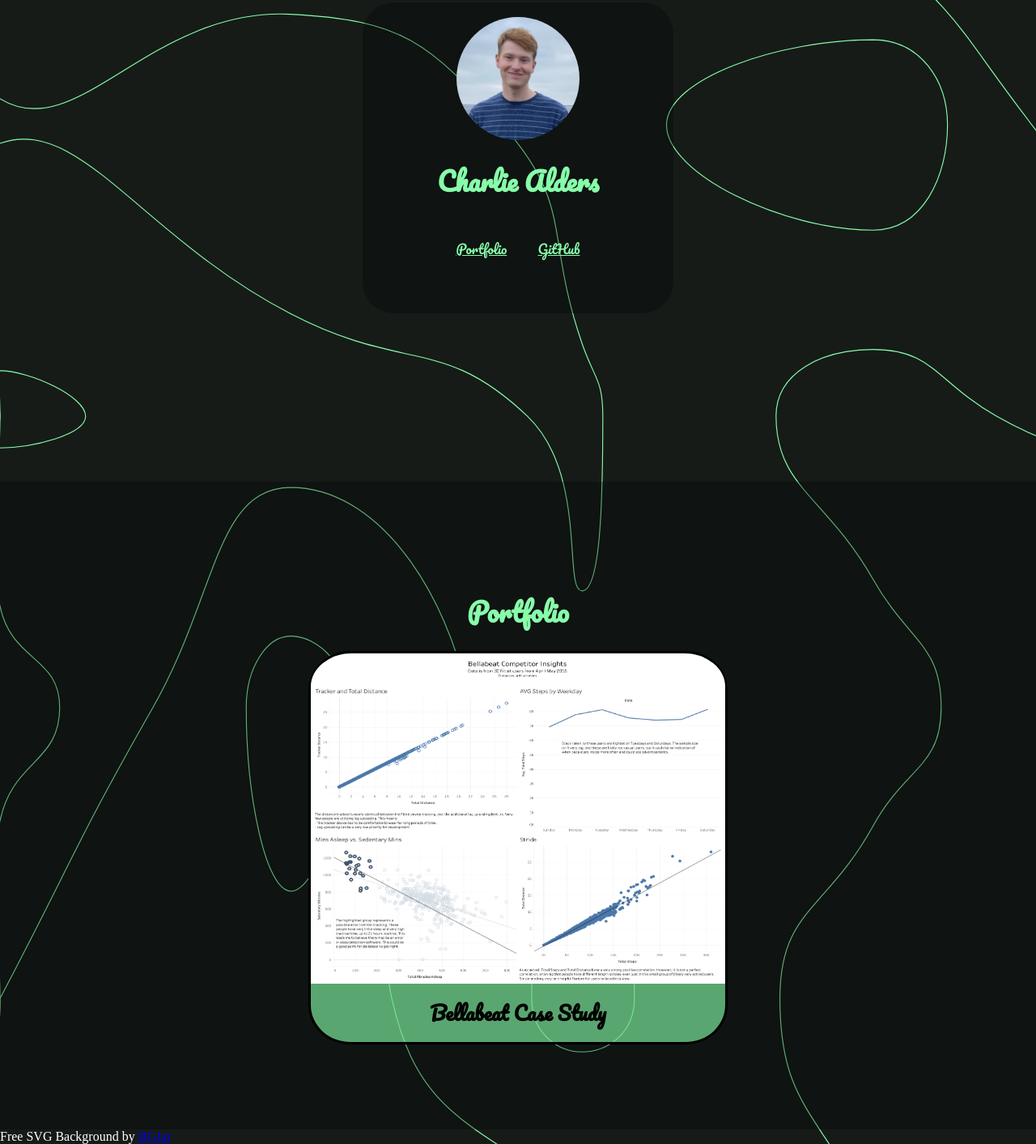
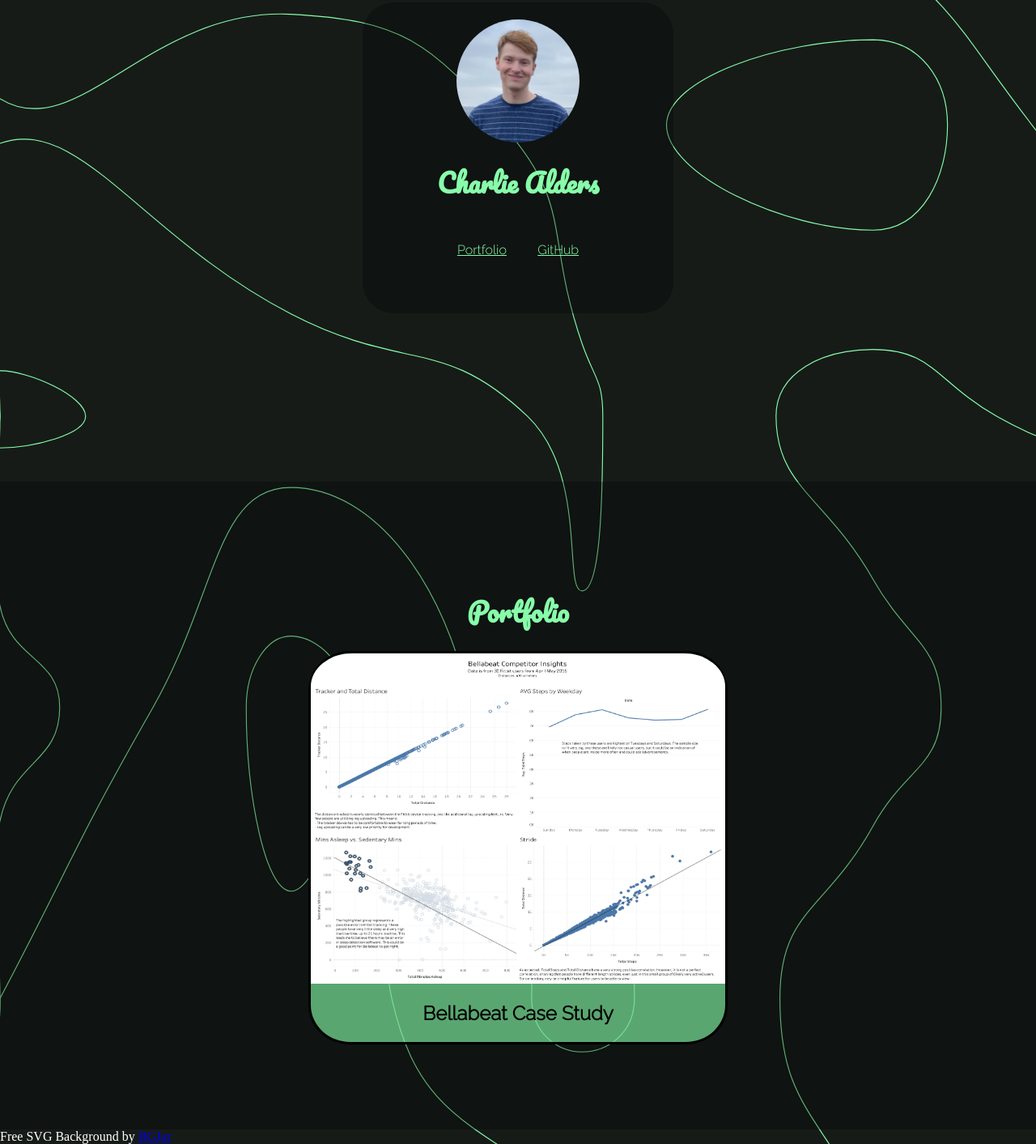
Before and after one commit to char26/portfolio, a plain HTML site: page index.html in a window 1280 px wide. Shown: the part 205-1618 px from the top of the page at 81% size. Drawn offline with Linux system fonts and the light colour scheme.

Commit message:
Changed font for some items

```diff
--- a/index.html
+++ b/index.html
@@ -7,7 +7,7 @@
     <link rel="stylesheet" href="styles.css">
     <link rel="preconnect" href="https://fonts.googleapis.com">
     <link rel="preconnect" href="https://fonts.gstatic.com" crossorigin>
-    <link href="https://fonts.googleapis.com/css2?family=Pacifico&display=swap" rel="stylesheet">
+    <link href="https://fonts.googleapis.com/css2?family=Pacifico&family=Raleway:wght@300&display=swap" rel="stylesheet">
 
 </head>
 <body>
--- a/styles.css
+++ b/styles.css
@@ -40,6 +40,7 @@ body {
 .main-link {
     color: #87FDAA;
     padding: 0 5% 0 5%;
+    font-family: 'Raleway';
 }
 
 .image-container {
@@ -122,7 +123,7 @@ body {
 }
 
 .title-1 {
-    font-family: 'Pacifico';
+    font-family: 'Raleway';
     margin-top: auto;
     margin-bottom: auto;
 }
```
Also changed, not shown: 1 other file.
